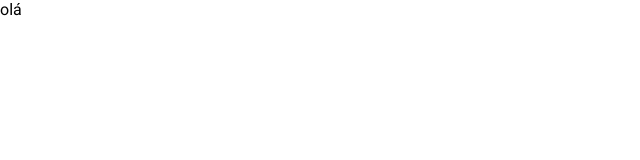
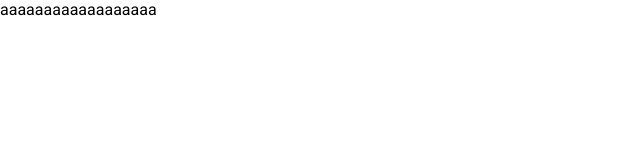
Before and after one commit to gptomiazzi/guia-aquario, a Next.js app: page / in a window 1280 px wide. Shown: the top 160 px of the page, without its empty margins (0-640 px from the left). Built offline with nearby package versions, Linux system fonts and the light colour scheme.

Commit message:
Teste do grid

```diff
--- a/pages/index.js
+++ b/pages/index.js
@@ -1,6 +1,22 @@
+import styled from "styled-components"
+
 export default function Home() {
 
+    const MainGrid = styled.main`
+        display: grid;
+        grid-template-areas: "sidebar content";
+        grid-template-columns: 15% 1fr;
+        grid-template-rows: 100vh;
+        grid-column-gap: 1px;
+        grid-row-gap: 0px;
+    `;
+
     return (
-        <p>olá</p>
+
+        <MainGrid>
+            <section className="teste">
+                <p style={{ gridArea: "sidebar" }}>aaaaaaaaaaaaaaaaaa</p>
+            </section>
+        </MainGrid>
     )
 }
```
Also changed, not shown: 1 other file (tests, documents, lock files or other folders).
